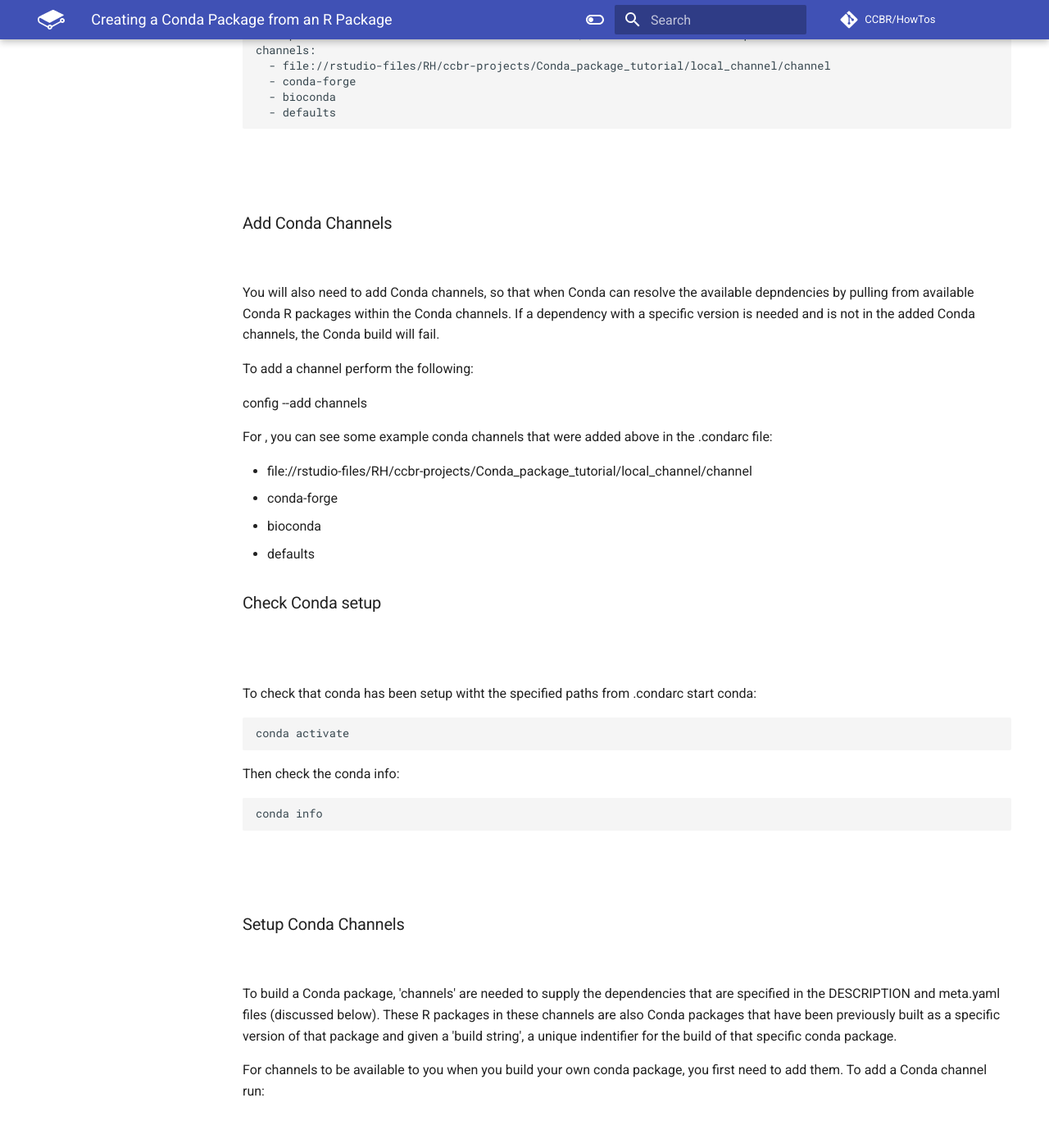
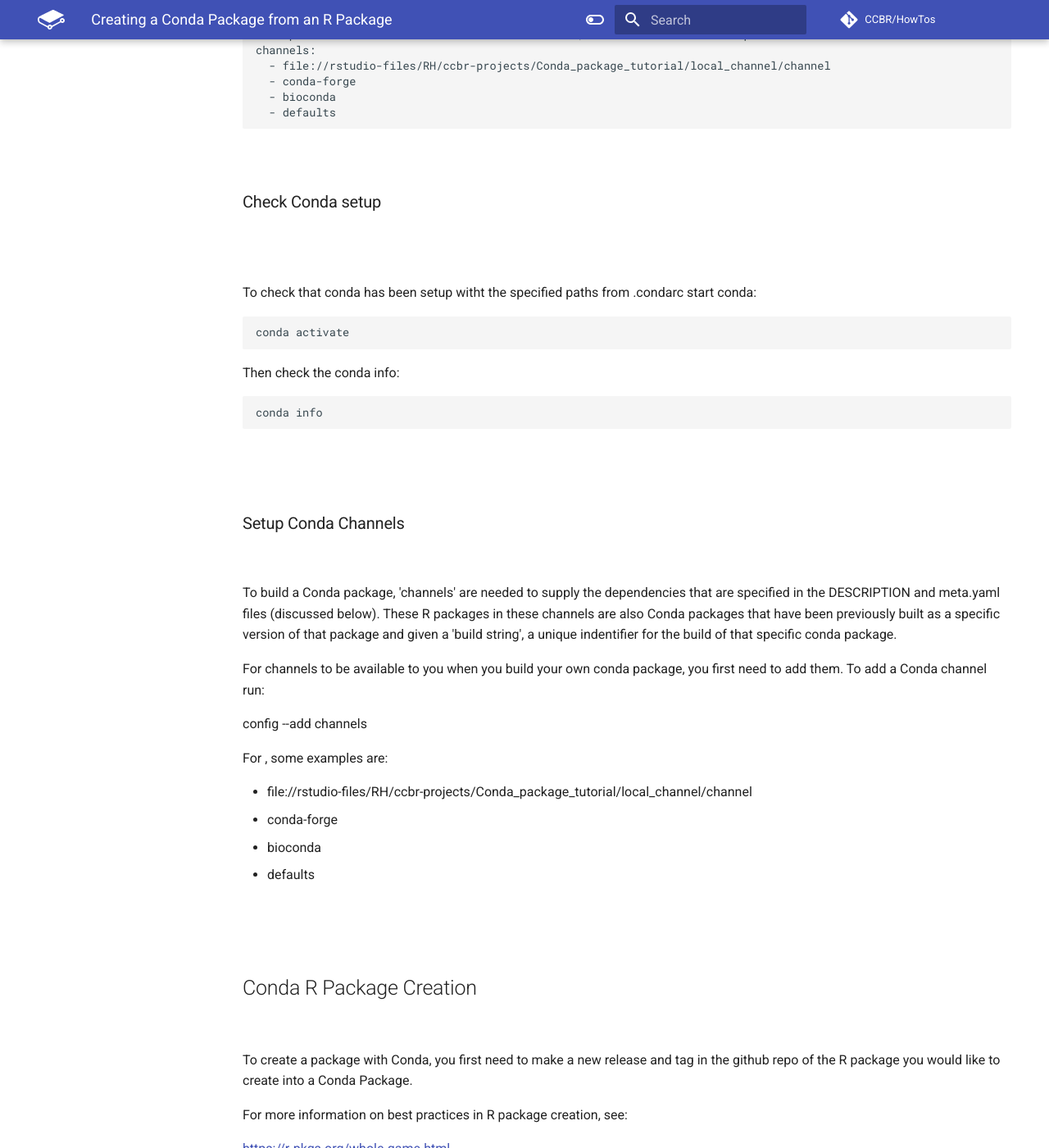
Before and after one commit to escauley/HowTos, an MkDocs documentation site: the page built from docs/Rpackage/Conda_R_package.md, in a window 1280 px wide and 1400 px high, scrolled down 1399 px. Shown: the whole window at 82% size. Built offline with MkDocs 1.6.1 and Material for MkDocs 9.7.7, drawn with Linux system fonts in a browser that asks for light colours; comment, search, counter and statistics services are not loaded; the version menu is left out.

Commit message:
fix (R package doc): Moved the info for adding conda package

````diff
--- a/docs/Rpackage/Conda_R_package.md
+++ b/docs/Rpackage/Conda_R_package.md
@@ -68,24 +68,6 @@ channels:
 ```
 
 <br>
-<br>
-
-### Add Conda Channels
-
-<br>
-
-You will also need to add Conda channels, so that when Conda can resolve the available depndencies by pulling from available Conda R packages within the Conda channels. If a dependency with a specific version is needed and is not in the added Conda channels, the Conda build will fail.
-
-To add a channel perform the following:
-
-config --add channels <channel_name>
-
-For <channel_name>, you can see some example conda channels that were added above in the .condarc file:
-
-  - file://rstudio-files/RH/ccbr-projects/Conda_package_tutorial/local_channel/channel
-  - conda-forge
-  - bioconda
-  - defaults
 
 ### Check Conda setup
 
@@ -115,8 +97,14 @@ To build a Conda package, 'channels' are needed to supply the dependencies that
 
 For channels to be available to you when you build your own conda package, you first need to add them. To add a Conda channel run:
 
+config --add channels <channel_name>
 
+For <channel_name>, some examples are:
 
+  - file://rstudio-files/RH/ccbr-projects/Conda_package_tutorial/local_channel/channel
+  - conda-forge
+  - bioconda
+  - defaults
 
 <br>
 <br>
````
